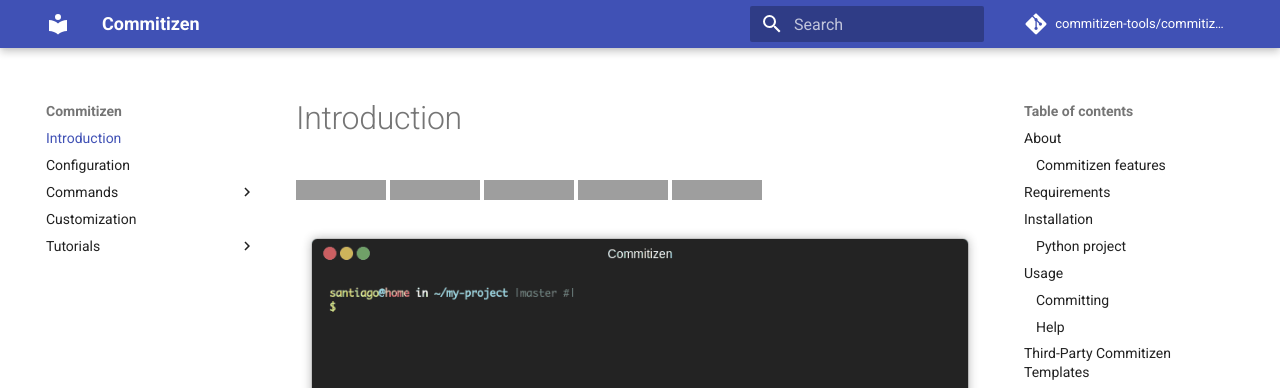
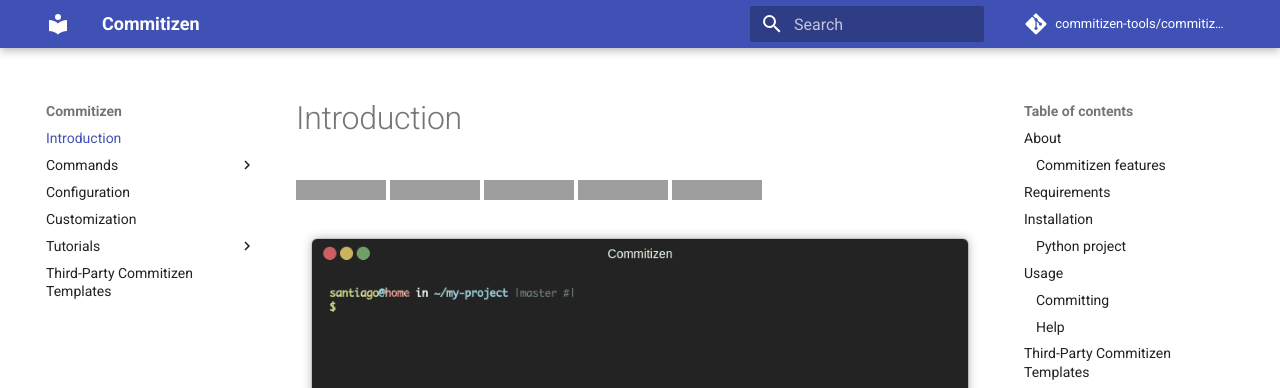
Before and after one commit to commitizen-tools/commitizen, an MkDocs documentation site: the page built from docs/README.md, in a window 1280 px wide. Shown: the top 388 px of the page. Built offline with MkDocs 1.6.1 and Material for MkDocs 9.7.7, drawn with Linux system fonts in a browser that asks for light colours; comment, search, counter and statistics services are not loaded; grey boxes are pictures that could not be loaded.

Commit message:
docs(mkdocs): reorder nav bar and add Third-Party Commitizen Templates

```diff
--- a/mkdocs.yml
+++ b/mkdocs.yml
@@ -10,16 +10,17 @@
 
 nav:
     - Introduction: 'README.md'
-    - Configuration: 'config.md'
     - Commands:
+        - Init: 'init.md'
         - Bump: 'bump.md'
         - Check: 'check.md'
-        - Init: 'init.md'
+    - Configuration: 'config.md'
     - Customization: 'customization.md'
     - Tutorials:
         - Writing commits: 'tutorials/writing_commits.md'
         - GitLab CI: 'tutorials/gitlab_ci.md'
         - Github Actions: 'tutorials/github_actions.md'
+    - Third-Party Commitizen Templates: 'third-party-commitizen.md'
 
 markdown_extensions:
   - markdown.extensions.codehilite:
```
